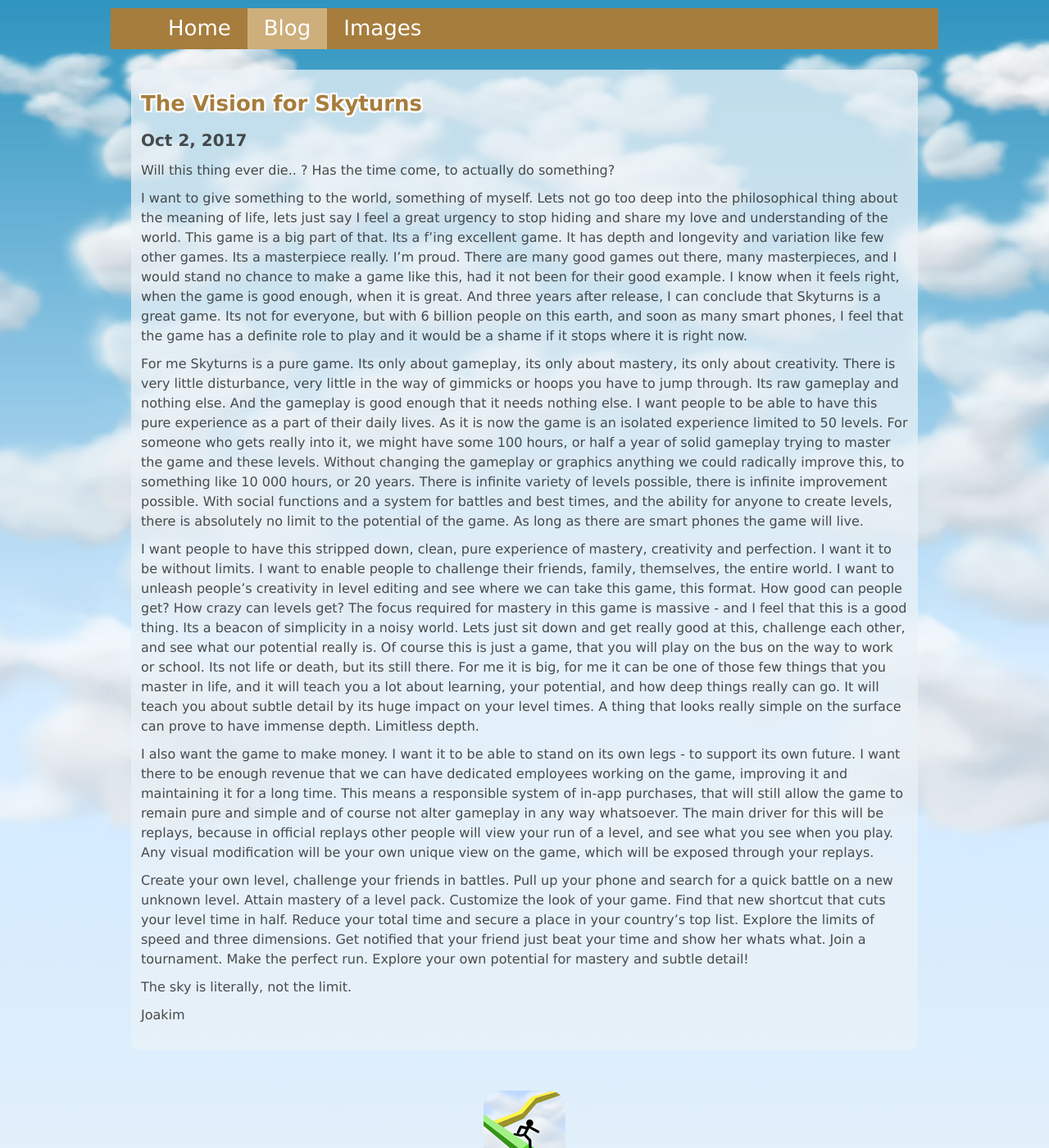
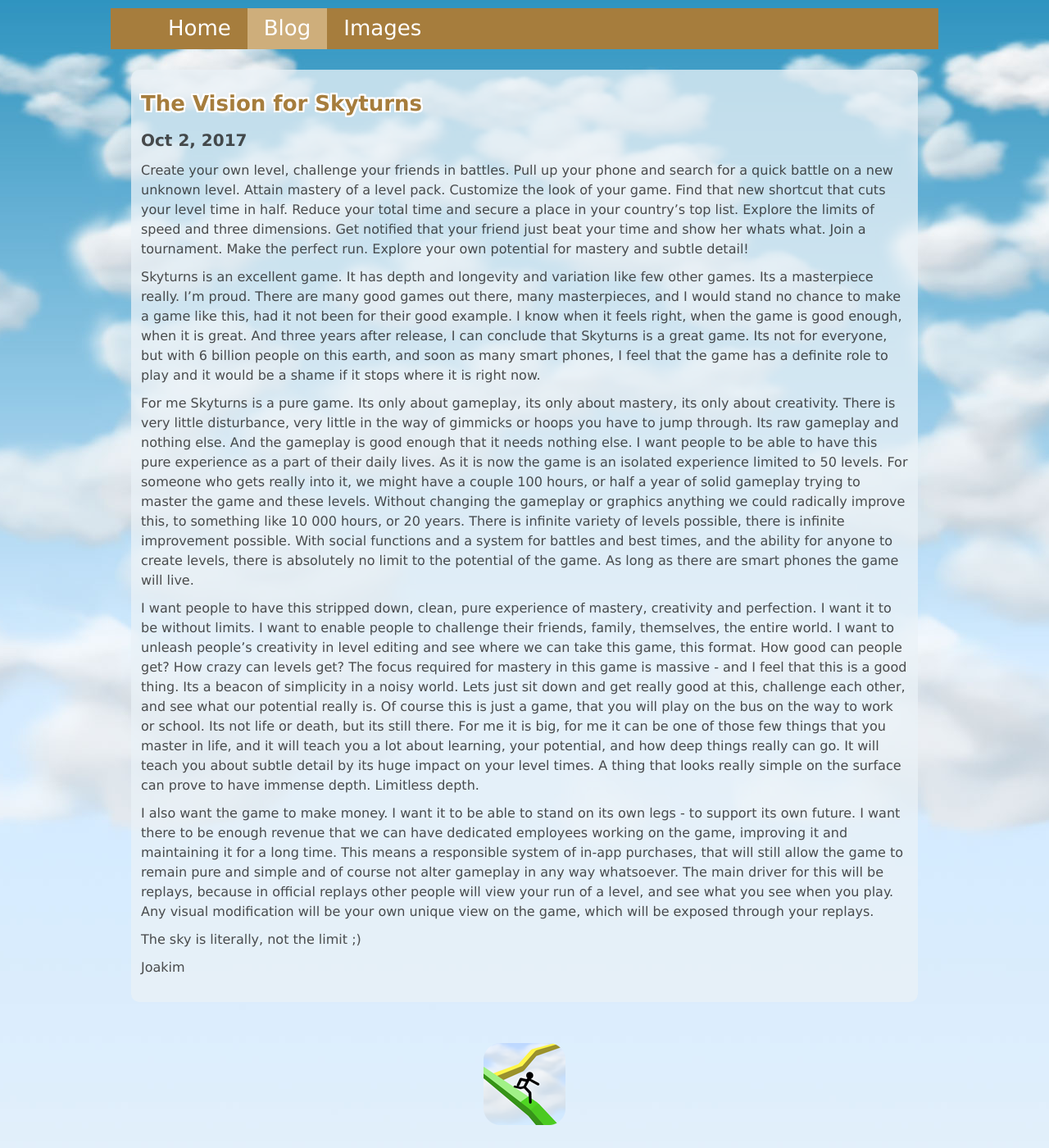
Before and after one commit to JDaance/jdaance.github.io, a Jekyll site: the page built from _posts/2017-10-02-vision-for-skyturns.md, in a window 1280 px wide and 1400 px high. Shown: the whole window at 82% size. Built offline with Jekyll 4.4.1, drawn with Linux system fonts in a browser that asks for light colours.

Commit message:
Cleaned up the vision post a bit...!

```diff
--- a/_posts/2017-10-02-vision-for-skyturns.md
+++ b/_posts/2017-10-02-vision-for-skyturns.md
@@ -4,18 +4,16 @@ title: The Vision for Skyturns
 category: general
 ---
 
-Will this thing ever die.. ? Has the time come, to actually do something?
+Create your own level, challenge your friends in battles. Pull up your phone and search for a quick battle on a new unknown level. Attain mastery of a level pack. Customize the look of your game. Find that new shortcut that cuts your level time in half. Reduce your total time and secure a place in your country's top list. Explore the limits of speed and three dimensions. Get notified that your friend just beat your time and show her whats what. Join a tournament. Make the perfect run. Explore your own potential for mastery and subtle detail!
 
-I want to give something to the world, something of myself. Lets not go too deep into the philosophical thing about the meaning of life, lets just say I feel a great urgency to stop hiding and share my love and understanding of the world. This game is a big part of that. Its a f'ing excellent game. It has depth and longevity and variation like few other games. Its a masterpiece really. I'm proud. There are many good games out there, many masterpieces, and I would stand no chance to make a game like this, had it not been for their good example. I know when it feels right, when the game is good enough, when it is great. And three years after release, I can conclude that Skyturns is a great game. Its not for everyone, but with 6 billion people on this earth, and soon as many smart phones, I feel that the game has a definite role to play and it would be a shame if it stops where it is right now.
+Skyturns is an excellent game. It has depth and longevity and variation like few other games. Its a masterpiece really. I'm proud. There are many good games out there, many masterpieces, and I would stand no chance to make a game like this, had it not been for their good example. I know when it feels right, when the game is good enough, when it is great. And three years after release, I can conclude that Skyturns is a great game. Its not for everyone, but with 6 billion people on this earth, and soon as many smart phones, I feel that the game has a definite role to play and it would be a shame if it stops where it is right now.
 
-For me Skyturns is a pure game. Its only about gameplay, its only about mastery, its only about creativity. There is very little disturbance, very little in the way of gimmicks or hoops you have to jump through. Its raw gameplay and nothing else. And the gameplay is good enough that it needs nothing else. I want people to be able to have this pure experience as a part of their daily lives. As it is now the game is an isolated experience limited to 50 levels. For someone who gets really into it, we might have some 100 hours, or half a year of solid gameplay trying to master the game and these levels. Without changing the gameplay or graphics anything we could radically improve this, to something like 10 000 hours, or 20 years. There is infinite variety of levels possible, there is infinite improvement possible. With social functions and a system for battles and best times, and the ability for anyone to create levels, there is absolutely no limit to the potential of the game. As long as there are smart phones the game will live.
+For me Skyturns is a pure game. Its only about gameplay, its only about mastery, its only about creativity. There is very little disturbance, very little in the way of gimmicks or hoops you have to jump through. Its raw gameplay and nothing else. And the gameplay is good enough that it needs nothing else. I want people to be able to have this pure experience as a part of their daily lives. As it is now the game is an isolated experience limited to 50 levels. For someone who gets really into it, we might have a couple 100 hours, or half a year of solid gameplay trying to master the game and these levels. Without changing the gameplay or graphics anything we could radically improve this, to something like 10 000 hours, or 20 years. There is infinite variety of levels possible, there is infinite improvement possible. With social functions and a system for battles and best times, and the ability for anyone to create levels, there is absolutely no limit to the potential of the game. As long as there are smart phones the game will live.
 
 I want people to have this stripped down, clean, pure experience of mastery, creativity and perfection. I want it to be without limits. I want to enable people to challenge their friends, family, themselves, the entire world. I want to unleash people's creativity in level editing and see where we can take this game, this format. How good can people get? How crazy can levels get? The focus required for mastery in this game is massive - and I feel that this is a good thing. Its a beacon of simplicity in a noisy world. Lets just sit down and get really good at this, challenge each other, and see what our potential really is. Of course this is just a game, that you will play on the bus on the way to work or school. Its not life or death, but its still there. For me it is big, for me it can be one of those few things that you master in life, and it will teach you a lot about learning, your potential, and how deep things really can go. It will teach you about subtle detail by its huge impact on your level times. A thing that looks really simple on the surface can prove to have immense depth. Limitless depth.
 
 I also want the game to make money. I want it to be able to stand on its own legs - to support its own future. I want there to be enough revenue that we can have dedicated employees working on the game, improving it and maintaining it for a long time. This means a responsible system of in-app purchases, that will still allow the game to remain pure and simple and of course not alter gameplay in any  way whatsoever. The main driver for this will be replays, because in official replays other people will view your run of a level, and see what you see when you play. Any visual modification will be your own unique view on the game, which will be exposed through your replays.
 
-Create your own level, challenge your friends in battles. Pull up your phone and search for a quick battle on a new unknown level. Attain mastery of a level pack. Customize the look of your game. Find that new shortcut that cuts your level time in half. Reduce your total time and secure a place in your country's top list. Explore the limits of speed and three dimensions. Get notified that your friend just beat your time and show her whats what. Join a tournament. Make the perfect run. Explore your own potential for mastery and subtle detail!
-
-The sky is literally, not the limit.
+The sky is literally, not the limit ;)
 
 Joakim
```
